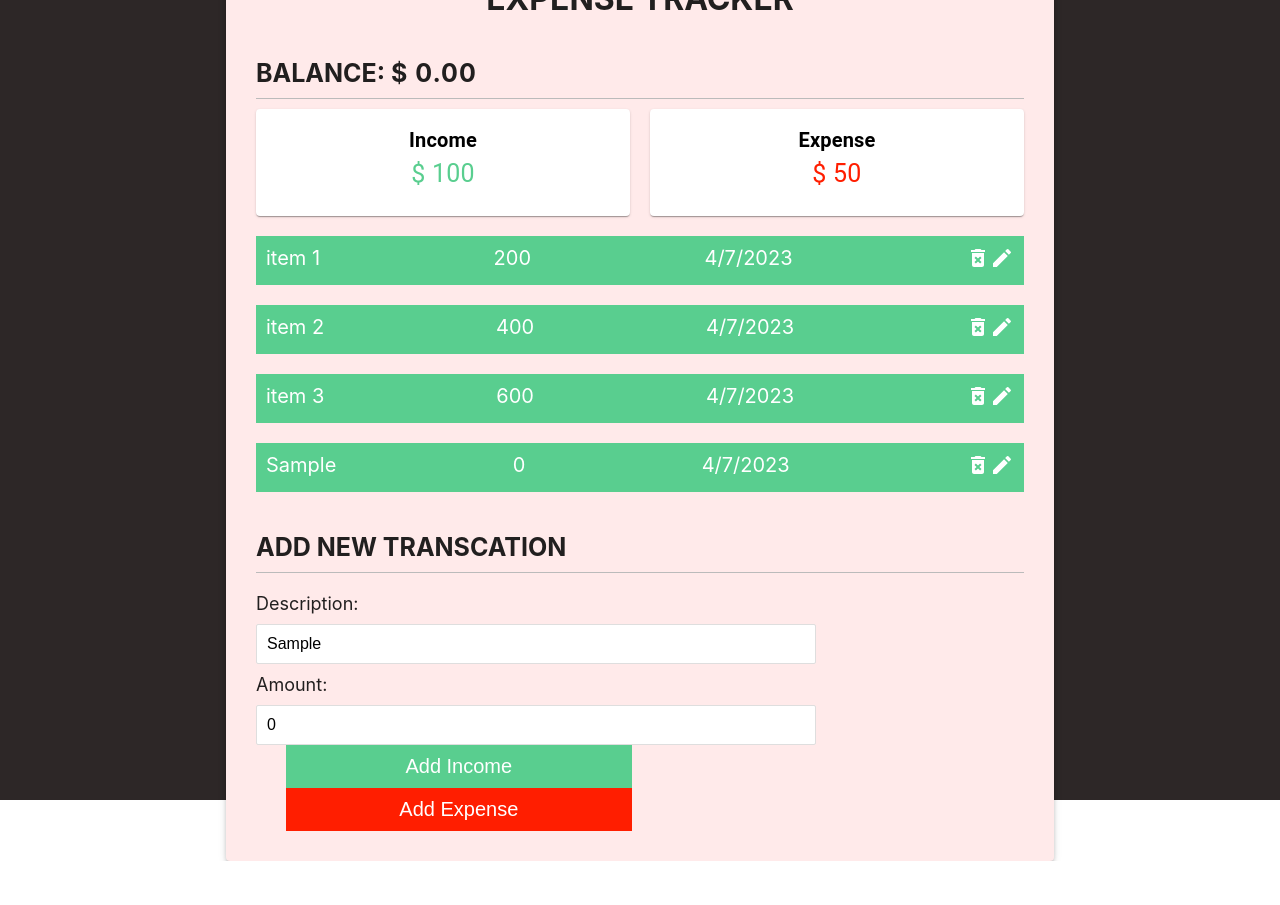
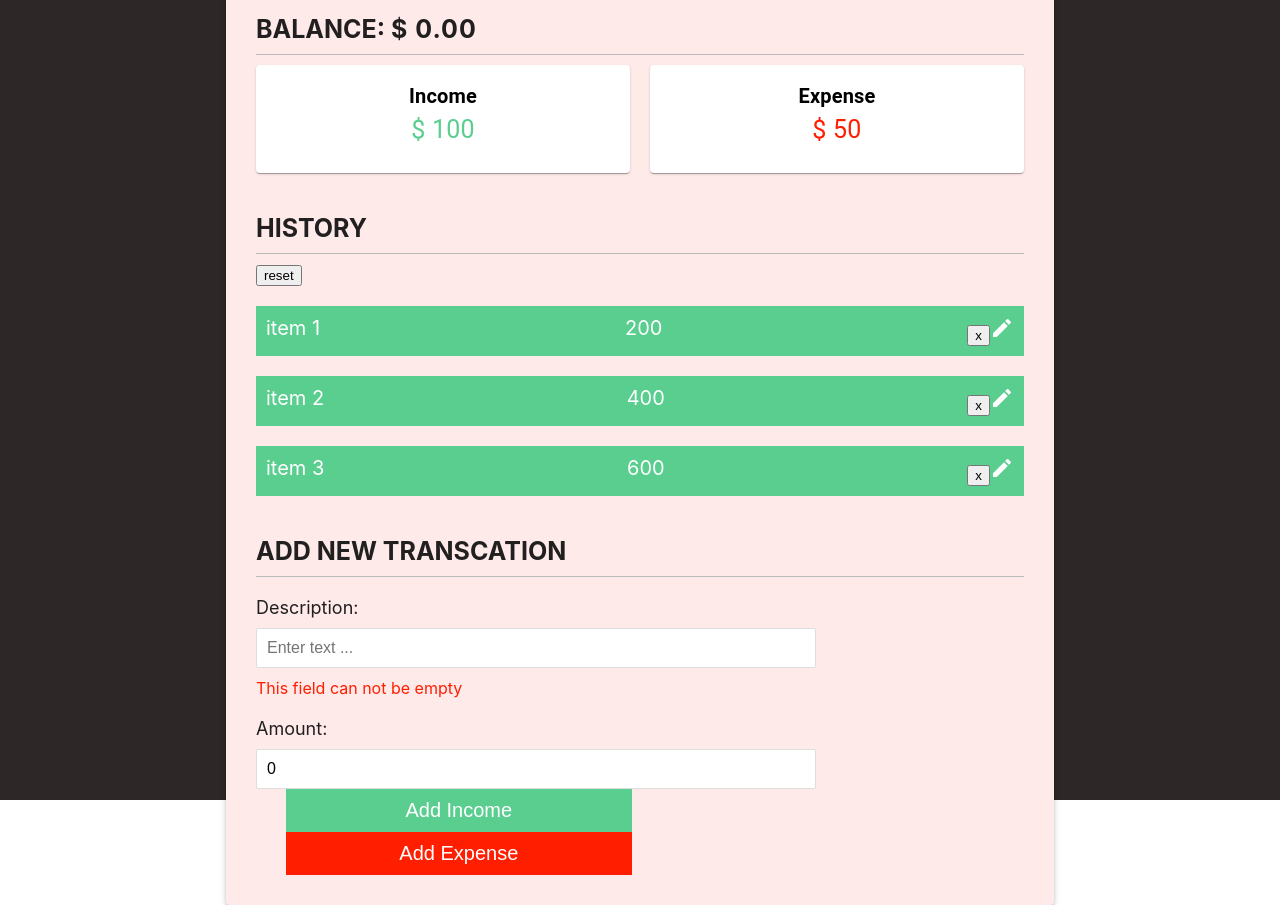
Before and after one commit to 06shayan/Expense-Tracker-App, a React (Create React App) app: page / in a window 1280 px wide. Both pictures are taken after typing "Sample" into the empty fields and a click on the button "Add Income". Before the commit the page ends 861 px from the top, so only its background shows below. Built offline with nearby package versions, Linux system fonts and the light colour scheme.

Commit message:
initialized buttons

```diff
--- a/src/App.css
+++ b/src/App.css
@@ -114,3 +114,23 @@ input[type='number'] {
   padding: 10px;
   width: 70%;
 }
+
+#validation {
+  display: inline-block;
+  margin: 10px 0;
+  font-size: medium;
+  color: #FF1E00;
+}
+
+/* .btn-reset {
+  cursor: pointer;
+  background-color: #ccb2af;
+  box-shadow: var(--box-shadow);
+  color: #0a0909;
+  border: 0;
+  display: block;
+  font-size: 20px;
+  width: 10%;
+  display: inline;
+  margin-left: 10px;
+} */
--- a/src/GlobalContext/index.jsx
+++ b/src/GlobalContext/index.jsx
@@ -1,4 +1,4 @@
-import React, { createContext, useReducer } from "react";
+import React, { createContext, useReducer, useState } from "react";
 import { TransactionReducer } from "../Reducers/TransactionReducer";
 
 export const ApplicationContext = createContext();
@@ -6,16 +6,23 @@ export const ApplicationContext = createContext();
 
 export const ContextProvider = ({ children }) => {
     const list = [
-        { item: 'item 1', amount: 200, date: new Date() },
-        { item: 'item 2', amount: 400, date: new Date() },
-        { item: 'item 3', amount: 600, date: new Date() },
+        { id: 1, backgroundColor: '#59CE8F', item: 'item 1', amount: 200, date: new Date() },
+        { id: 2, backgroundColor: '#59CE8F', item: 'item 2', amount: 400, date: new Date() },
+        { id: 3, backgroundColor: '#59CE8F', item: 'item 3', amount: 600, date: new Date() },
     ]
     const [transactionList, transactionDispatch] = useReducer(TransactionReducer, list)
+    function clearTransaction (data) {
+        transactionDispatch ({
+            type: 'reset',
+            payload: data
+        })
+    }
 
     return (
         <ApplicationContext.Provider value={{
             transactionList,
-            transactionDispatch
+            transactionDispatch,
+            clearTransaction
         }}>
             {children}
         </ApplicationContext.Provider>
--- a/src/Reducers/TransactionReducer.js
+++ b/src/Reducers/TransactionReducer.js
@@ -2,6 +2,14 @@ export function TransactionReducer(state, action) {
     switch (action.type) {
         case 'add-transaction':
             return [...state, action.payload]
+
+        case 'delete-transaction':
+            return state.filter(transaction => transaction.id !== action.payload.id)
+
+
+        case 'reset':
+            return [];
+
         default:
             return state
     }
--- a/src/components/AddNewTransaction.jsx
+++ b/src/components/AddNewTransaction.jsx
@@ -1,12 +1,15 @@
 import React, { useContext, useState } from 'react'
 import { ApplicationContext } from '../GlobalContext'
+import { pink } from '@mui/material/colors'
+import { v4 as uuidv4 } from 'uuid';
 
 function AddNewTransaction() {
 
   const [text, setText] = useState('')
   const [amount, setAmount] = useState(0)
+  const [error, setError] = useState(false)
   const { transactionList, transactionDispatch } = useContext(ApplicationContext)
-
+  const uid = uuidv4()
 
   const handleDescription = (e) => {
     setText(e.target.value)
@@ -18,9 +21,20 @@ function AddNewTransaction() {
 
   const handleFormSubmit = (e) => {
     e.preventDefault()
-    const selectedButton = e.target.id
-    const data = { item: text, amount: amount, date: new Date() }
-    transactionDispatch({ type: 'add-transaction', payload: data })
+    const selectedButton = e.target.id;
+
+    setText("");
+    setAmount(0);
+    if(text.length === 0 || amount === 0) {
+      setError(true)
+    }
+
+    if (text && amount) {
+      const data = {id: uid,  backgroundColor: selectedButton === 'income' ? '#59CE8F' : '#FF0000' , item: text, amount: amount, date: new Date()};
+      transactionDispatch({ type: 'add-transaction', payload: data });
+    }
+
+
   }
 
   return (
@@ -33,19 +47,27 @@ function AddNewTransaction() {
         <label>Description: </label>
         <input type='text' placeholder='Enter text ...' value={text} onChange={handleDescription} />
       </div>
+      {error && text.length <= 0 ?
+      <label id='validation'>This field can not be empty</label> : ""}
 
       {/* AMOUNT FIELD */}
       <div>
         <label>Amount: </label>
         <input type='number' value={amount} onChange={handleAmount} />
       </div>
+      {error && amount.length === 0 ?
+      <label id='validation'>This field can not be empty</label> : ""}
 
       {/* BUTTON CONTAINER */}
       <div>
         <button className='add-inc' data-inline="true" id='income' onClick={handleFormSubmit}>Add Income</button>
-        <button className='add-exp' data-inline="true" id='expense' onClick={handleFormSubmit}>Add Expense</button>
+        <button className='add-exp' data-inline="true" id='expense' onClick={handleFormSubmit} >Add Expense</button>
+
       </div>
+
     </>
+
+
   )
 }
 
--- a/src/components/TransactionList.jsx
+++ b/src/components/TransactionList.jsx
@@ -3,29 +3,55 @@ import DeleteForeverIcon from '@mui/icons-material/DeleteForever';
 import EditIcon from '@mui/icons-material/Edit';
 import Box from '@mui/material/Box';
 import { v4 as uuidv4 } from 'uuid';
+import AddNewTransaction from './AddNewTransaction';
 import { ApplicationContext } from '../GlobalContext';
 
-const containerStyles = { display: 'flex', background: '#59CE8F', justifyContent: 'space-between', margin: '20px 0px', padding: '10px', color: 'white', fontSize: '20px' }
+import { selectClasses } from '@mui/material';
+
+
 
 
 
 function TransactionList() {
-    const { transactionList } = useContext(ApplicationContext)
+    // const { transactionList } = useContext(ApplicationContext)
+    const { transactionList, transactionDispatch } = useContext(ApplicationContext)
+    const { clearTransaction } = useContext(ApplicationContext)
+    debugger;
+    const containerStyles = {
+                          display: 'flex',
+                          justifyContent: 'space-between',
+                          margin: '20px 0px',
+                          padding: '10px',
+                          color: 'white',
+                          fontSize: '20px' }
+
+    const handleReset = () => {
+        clearTransaction(transactionList);
+    }
+
+
     return (
         <>
+        <h3>History</h3>
+        <button className='btn-reset' onClick={handleReset}>reset</button>
             {
                 transactionList.map((listItem) => (
-                    <Box sx={containerStyles} key={uuidv4()}>
+                    <Box style= {{backgroundColor: listItem.backgroundColor}} sx={containerStyles} key={listItem.id} >
                         <div>{listItem.item}</div>
                         <div>{listItem.amount}</div>
-                        <div>{listItem.date.toLocaleDateString()}</div>
+                        {/* <div>{listItem.date.toDateString()}</div> */}
                         <div>
-                            <DeleteForeverIcon />
+                            <button onClick={() => transactionDispatch({ type: 'delete-transaction', payload: {id: listItem.id } })}>x</button>
+                            {/* <DeleteForeverIcon onClick={() => transactionDispatch({ type: 'delete-transaction', payload: {id: uuidv4()} })}></DeleteForeverIcon> */}
                             <EditIcon />
                         </div>
                     </Box>
-                ))
+
+
+))
+
             }
+
         </>
     )
 }
```
Also changed, not shown: 1 other file (tests, documents, lock files or other folders).
